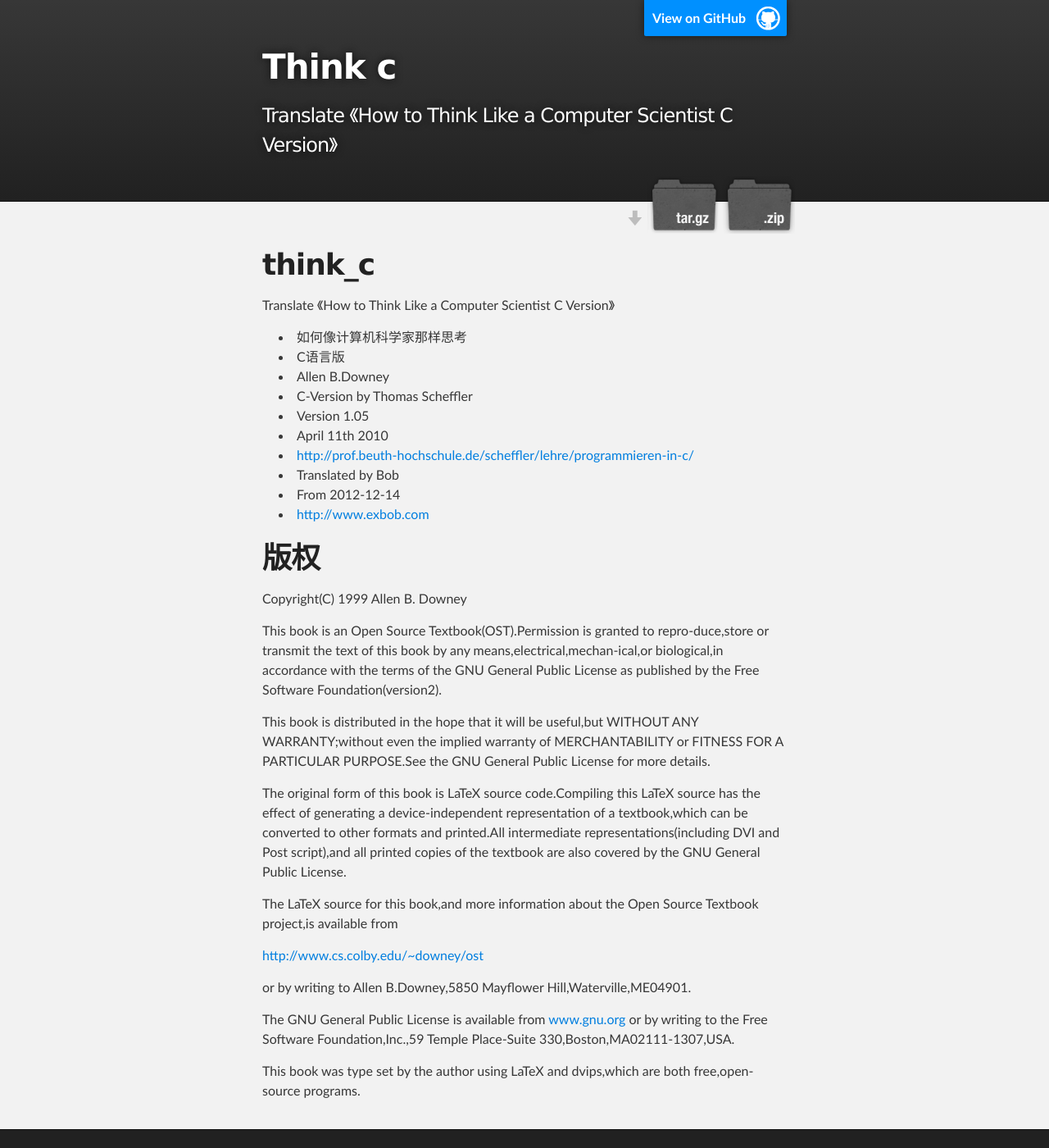
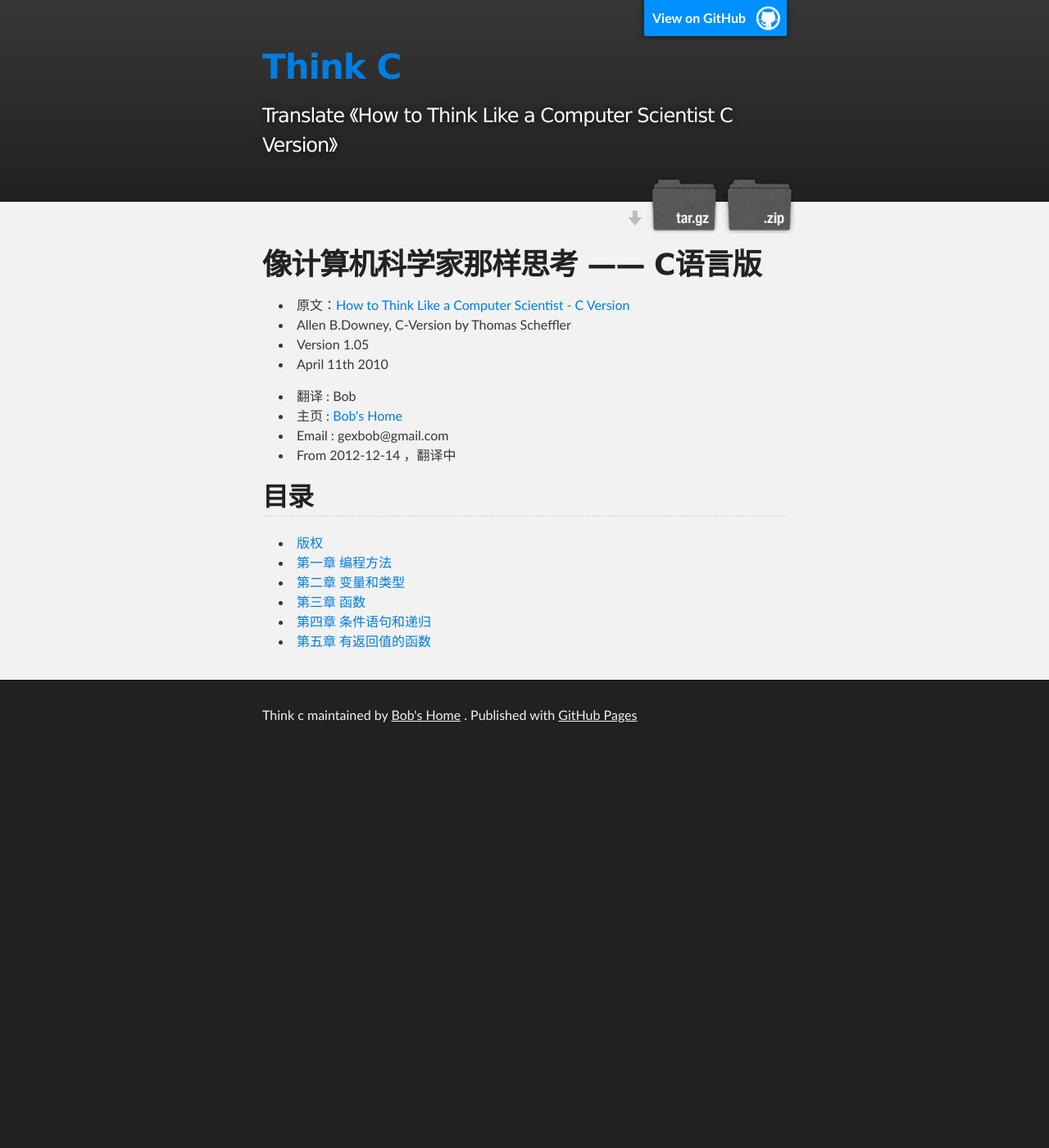
Before and after one commit to exbob/think_c, a Jekyll site: the page built from index.html, in a window 1280 px wide and 1400 px high. Shown: the whole window at 82% size. Built offline with Jekyll 4.4.1, drawn with Linux system fonts in a browser that asks for light colours; Markdown is read by kramdown in place of the engine named in the settings; the list of posts is cut into pages by our own code.

Commit message:
Update index.html

```diff
--- a/index.html
+++ b/index.html
@@ -1,85 +1,26 @@
-<!DOCTYPE html>
-<html>
+---
+layout: default
+date: Index
+---
 
-  <head>
-    <meta charset='utf-8' />
-    <meta http-equiv="X-UA-Compatible" content="chrome=1" />
-    <meta name="description" content="Think c : Translate 《How to Think Like a Computer Scientist C Version》" />
-
-    <link rel="stylesheet" type="text/css" media="screen" href="stylesheets/stylesheet.css">
-
-    <title>Think c</title>
-  </head>
-
-  <body>
-
-    <!-- HEADER -->
-    <div id="header_wrap" class="outer">
-        <header class="inner">
-          <a id="forkme_banner" href="https://github.com/exbob/think_c">View on GitHub</a>
-
-          <h1 id="project_title">Think c</h1>
-          <h2 id="project_tagline">Translate 《How to Think Like a Computer Scientist C Version》</h2>
-
-            <section id="downloads">
-              <a class="zip_download_link" href="https://github.com/exbob/think_c/zipball/master">Download this project as a .zip file</a>
-              <a class="tar_download_link" href="https://github.com/exbob/think_c/tarball/master">Download this project as a tar.gz file</a>
-            </section>
-        </header>
-    </div>
-
-    <!-- MAIN CONTENT -->
-    <div id="main_content_wrap" class="outer">
-      <section id="main_content" class="inner">
-        <h1>
-<a name="think_c" class="anchor" href="#think_c"><span class="octicon octicon-link"></span></a>think_c</h1>
-
-<p>Translate 《How to Think Like a Computer Scientist C Version》</p>
+<h1>像计算机科学家那样思考 —— C语言版</h1>
 
 <ul>
-<li>如何像计算机科学家那样思考</li>
-<li>C语言版</li>
-<li>Allen B.Downey</li>
-<li>C-Version by Thomas Scheffler</li>
+<li>原文：<a href="http://prof.beuth-hochschule.de/scheffler/lehre/programmieren-in-c/">How to Think Like a Computer Scientist
+- C Version</a></li>
+<li>Allen B.Downey, C-Version by Thomas Scheffler</li>
 <li>Version 1.05</li>
 <li>April 11th 2010</li>
-<li><a href="http://prof.beuth-hochschule.de/scheffler/lehre/programmieren-in-c/">http://prof.beuth-hochschule.de/scheffler/lehre/programmieren-in-c/</a></li>
-<li>Translated by Bob</li>
-<li>From 2012-12-14</li>
-<li><a href="http://www.exbob.com">http://www.exbob.com</a></li>
-</ul><h1>
-<a name="%E7%89%88%E6%9D%83" class="anchor" href="#%E7%89%88%E6%9D%83"><span class="octicon octicon-link"></span></a>版权</h1>
+<p> </p>
+<li>翻译  : Bob</li>
+<li>主页  : <a href="http://www.exbob.com">Bob's Home</a></li>
+<li>Email : gexbob@gmail.com</li>
+<li>From 2012-12-14 ，翻译中</li>
+</ul>
 
-<p>Copyright(C) 1999 Allen B. Downey</p>
-
-<p>This book is an Open Source Textbook(OST).Permission is granted to repro-duce,store or transmit the text of this book by any means,electrical,mechan-ical,or biological,in accordance with the terms of the GNU General Public License as published by the Free Software Foundation(version2).</p>
-
-<p>This book is distributed in the hope that it will be useful,but WITHOUT ANY WARRANTY;without even the implied warranty of MERCHANTABILITY or FITNESS FOR A PARTICULAR PURPOSE.See the GNU General Public License for more details.</p>
-
-<p>The original form of this book is LaTeX source code.Compiling this LaTeX source has the effect of generating a device-independent representation of a textbook,which can be converted to other formats and printed.All intermediate representations(including DVI and Post script),and all printed copies of the textbook are also covered by the GNU General Public License.</p>
-
-<p>The LaTeX source for this book,and more information about the Open Source Textbook project,is available from</p>
-
-<p><a href="http://www.cs.colby.edu/%7Edowney/ost">http://www.cs.colby.edu/~downey/ost</a></p>
-
-<p>or by writing to Allen B.Downey,5850 Mayﬂower Hill,Waterville,ME04901.</p>
-
-<p>The GNU General Public License is available from <a href="http://www.gnu.org">www.gnu.org</a> or by writing to the Free Software Foundation,Inc.,59 Temple Place-Suite 330,Boston,MA02111-1307,USA.</p>
-
-<p>This book was type set by the author using LaTeX and dvips,which are both
-free,open-source programs.</p>
-      </section>
-    </div>
-
-    <!-- FOOTER  -->
-    <div id="footer_wrap" class="outer">
-      <footer class="inner">
-        <p class="copyright">Think c maintained by <a href="https://github.com/exbob">exbob</a></p>
-        <p>Published with <a href="http://pages.github.com">GitHub Pages</a></p>
-      </footer>
-    </div>
-
-
-
-  </body>
-</html>
+<h2>目录</h2>
+<ul>
+	{% for rpost in paginator.posts reversed %}
+		<li><a href="{{ site.url }}{{ rpost.url }}">{{ rpost.title }}</a></li>
+	{% endfor %}
+</ul>
```
